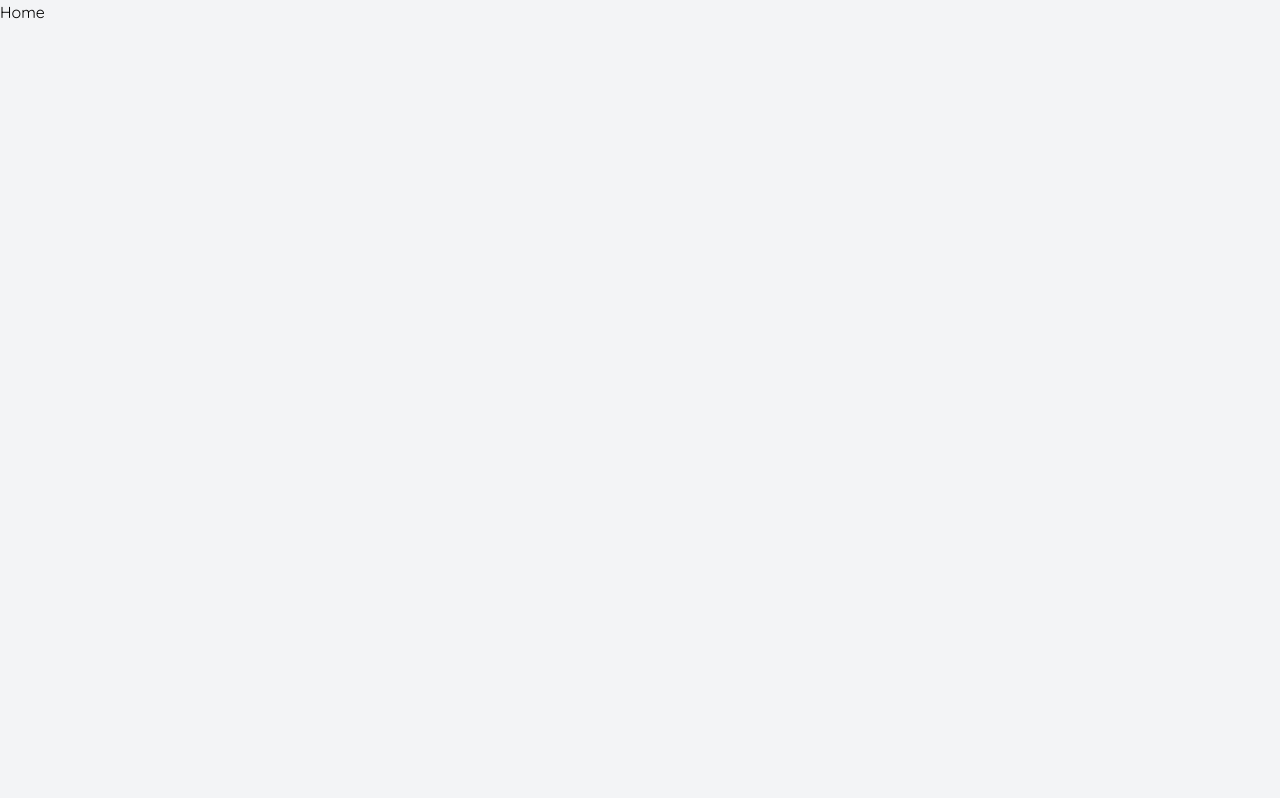
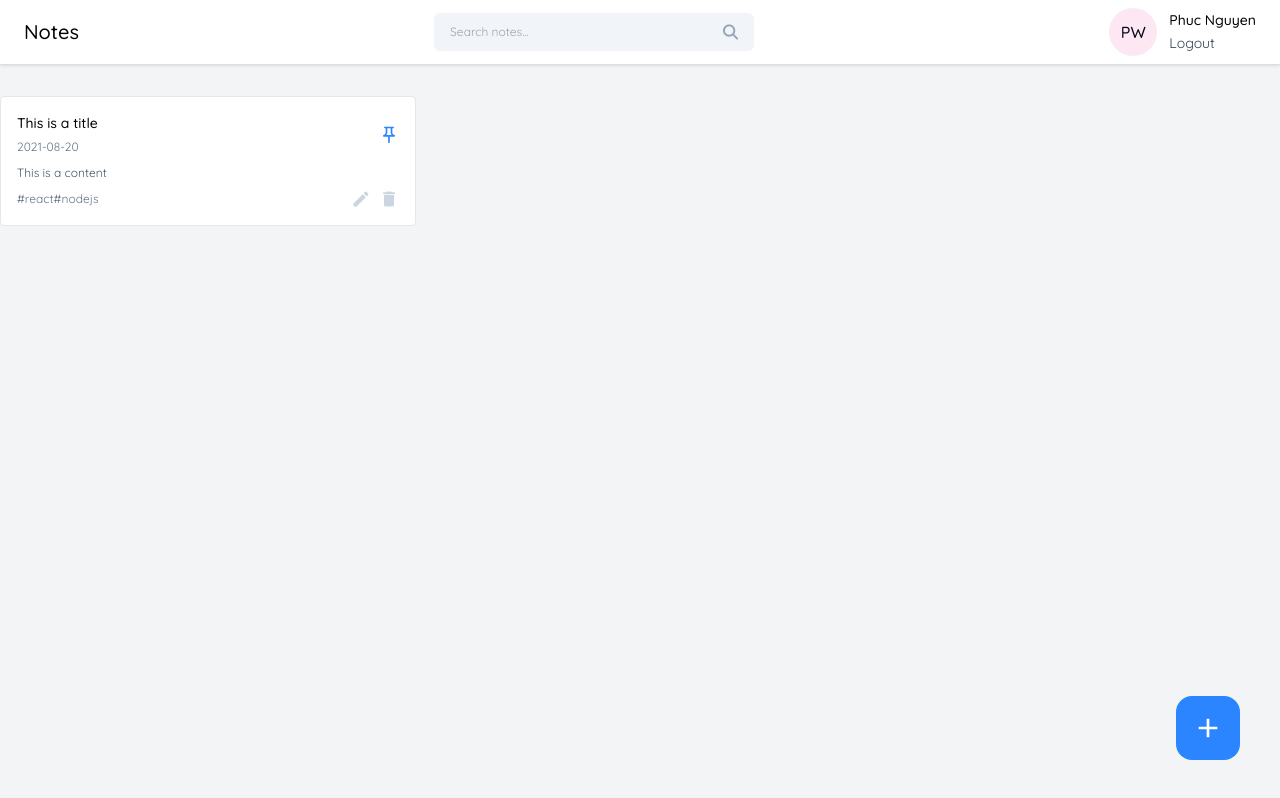
Before and after one commit to quatabenho/mern-stack-notes-app, a React (Vite) app in the folder frontend/mern-stack-notes-app/: page /dashboard in a window 1280 px wide. Built offline with nearby package versions, Linux system fonts and the light colour scheme.

Commit message:
add something

```diff
--- a/frontend/mern-stack-notes-app/package.json
+++ b/frontend/mern-stack-notes-app/package.json
@@ -13,6 +13,7 @@
     "react": "^18.3.1",
     "react-dom": "^18.3.1",
     "react-icons": "^5.3.0",
+    "react-modal": "^3.16.1",
     "react-router-dom": "^6.26.1"
   },
   "devDependencies": {
--- /dev/null
+++ b/frontend/mern-stack-notes-app/src/components/Cards/NoteCard.jsx
@@ -0,0 +1,38 @@
+import React from 'react'
+import { MdOutlinePushPin, MdCreate, MdDelete } from 'react-icons/md'
+
+const NoteCard = ({title, date, content, tags, isPinned, onEdit, onDelete, onPinNote}) => {
+  return (
+    <div className='border rounded p-4 bg-white hover:shadow-xl transition-all ease-in-out'>
+        <div className='flex items-center justify-between'>
+            <div>
+                <h6 className='text-sm font-medium'>{title}</h6>
+                <span className='text-xs text-slate-500'>{date}</span>
+            </div>
+
+            <MdOutlinePushPin className={`icon-btn ${isPinned ? 'text-primary' : 'text-slate-300'}`} onClick={onPinNote} />
+        </div>
+
+        <p className='text-xs text-slate-600 mt-2'>{content?.slice(0, 60)}</p>
+
+        <div className='flex items-center justify-between mt-2'>
+            <div className='text-xs text-slate-500'>{tags}</div>
+
+            <div className='flex items-center gap-2'>
+                <MdCreate
+                    className='icon-btn hover:text-green-600'
+                    onClick={onEdit}
+                />
+
+                <MdDelete
+                    className='icon-btn hover:text-red-600'
+                    onClick={onDelete}
+                />
+            </div>
+
+        </div>
+    </div>
+  )
+}
+
+export default NoteCard
--- /dev/null
+++ b/frontend/mern-stack-notes-app/src/components/Cards/ProfileInfo.jsx
@@ -0,0 +1,22 @@
+import React from 'react'
+import { getInitials } from '../../utils/helper'
+
+const ProfileInfo = ({ onLogout}) => {
+  return (
+    <div className='flex items-center gap-3'>
+        <div className='w-12 h-12 flex items-center justify-center rounded-full text-slate-950 font-medium bg-pink-100'>
+            {getInitials('Phuc wguyen')}
+        </div>
+
+        <div>
+            <p className='text-sm font-medium'>Phuc Nguyen</p>
+            <button className='text-sm text-slate-700' onClick={onLogout}>
+                Logout
+            </button>
+        </div>
+    </div>
+
+ )
+}
+
+export default ProfileInfo
--- /dev/null
+++ b/frontend/mern-stack-notes-app/src/components/Input/TagInput.jsx
@@ -0,0 +1,58 @@
+import React from 'react'
+import { MdAdd, MdClose } from 'react-icons/md'
+
+const TagInput = () => {
+
+    const [inputValue, setInputValue] = React.useState('')
+    const handleInputChange = (e) => {
+        setInputValue(e.target.value)
+    }
+
+    const addNewTag = () => {
+        if (inputValue.trim() !== '') {
+            setTags([...tags, inputValue.trim()])
+            setInputValue('')
+        }
+    }
+
+    const handleKeyDown = (e) => {
+        if (e.key === 'Enter') {
+            addNewTag()
+        }
+    }
+
+    const handleRemoveTag = (tagToRemove) => {
+        setTags(tags.filter((tag) => tag !== tagToRemove))
+    }
+
+    return (
+        <div>
+            {tags?.length > 0 && (
+            <div className='flex items-center gap-2 flex-wrap mt-2'>
+                {tags.map((tag, index) => (
+                    <span key={index} className=''>
+                        # {tag}
+                        <button onClick={() => {handleRemoveTag(tag)}}>
+                            <MdClose />
+                        </button>
+                    </span>
+                ))}
+            </div>
+            )}
+
+            <div className='flex items-center gap-4 mt-3'>
+                <input type='text' className='text-sm bg-transparent border px-3 py-2 rounded outline-none'
+                    placeholder='Add tags' onChange={handleInputChange}
+                    onKeyDown={handleKeyDown}/>
+
+                <button className='w-8 h-8 flex items-center justify-center rounded border border-blue-700 hover:bg-blue-700 text-white'
+                    onClick={()=>{addNewTag()}}
+                >
+                    <MdAdd className='text-2xl text-blue-700 hover:text-white' />
+                </button>
+            </div>
+        </div>
+  )
+}
+
+export default TagInput
--- a/frontend/mern-stack-notes-app/src/components/Navbar/Navbar.jsx
+++ b/frontend/mern-stack-notes-app/src/components/Navbar/Navbar.jsx
@@ -1,9 +1,39 @@
 import React from 'react'
+import ProfileInfo from '../Cards/ProfileInfo'
+import { useNavigate } from 'react-router-dom'
+import SearchBar from '../SearchBar/SearchBar';
 
 const Navbar = () => {
+
+  const [searchQuery, setSearchQuery] = React.useState('')
+
+  const navigate = useNavigate;
+  const onLogout = () => {
+    navigate('/login')
+    // Logout API Call
+  }
+
+  const handleSearch = () => {}
+
+  const onClearSearch = () => {
+    setSearchQuery('')
+  }
+
   return (
     <div className='bg-white flex items-center justify-between px-6 py-2 drop-shadow'>
         <h2 className='text-xl font-medium text-black py-2'>Notes</h2>
+
+        <SearchBar
+          value={searchQuery}
+          onChange={({target}) => {
+            setSearchQuery(target.value)
+          }}
+
+          handleSearch={handleSearch}
+          onClearSearch={onClearSearch}
+
+          />
+        <ProfileInfo onLogout={onLogout}/>
     </div>
   )
 }
--- /dev/null
+++ b/frontend/mern-stack-notes-app/src/components/SearchBar/SearchBar.jsx
@@ -0,0 +1,27 @@
+import React from 'react'
+import { FaMagnifyingGlass } from 'react-icons/fa6'
+import { IoMdClose } from 'react-icons/io'
+
+const SearchBar = ({ value, onChange, handleSearch, onClearSearch}) => {
+  return (
+    <div className='w-80 flex items-center px-4 bg-slate-100 rounded-md'>
+      <input
+        type='text'
+        placeholder='Search notes...'
+        className='w-full text-xs bg-transparent py-[11px] outline-none'
+        value={value}
+        onChange={onChange}
+      />
+
+      {value && (
+       <IoMdClose
+            className='text-xl text-slate-500 cursor-pointer hover:text-black mr-3'
+            onClick={onClearSearch} />
+        )}
+
+      <FaMagnifyingGlass className='text-slate-400 cursor-pointer hover:text-black' onClick={handleSearch} />
+    </div>
+)
+}
+
+export default SearchBar
--- a/frontend/mern-stack-notes-app/src/index.css
+++ b/frontend/mern-stack-notes-app/src/index.css
@@ -25,4 +25,11 @@
     @apply w-full text-sm bg-primary text-white p-2 rounded my-1 hover:bg-blue-600;
   }
 
+  .icon-btn{
+    @apply text-xl text-slate-300 cursor-pointer hover:text-primary;
+  }
+
+  .input-label{
+    @apply text-xs text-slate-400;
+  }
 }
--- /dev/null
+++ b/frontend/mern-stack-notes-app/src/pages/Home/AddEditNote.jsx
@@ -0,0 +1,50 @@
+import { data } from 'autoprefixer'
+import React from 'react'
+import TagInput from '../../components/Input/TagInput'
+
+const AddEditNote = () => {
+
+    const [title, setTitle] = React.useState('')
+    const [content, setContent] = React.useState('')
+    const [tags, setTags] = React.useState([])
+
+
+    return (
+        <div>
+            <div className='flex flex-col gap-2'>
+                <label className='input-label'>TITLE</label>
+                <input
+                    type='text'
+                    placeholder='Go to gym at 5'
+                    className='text-2xl text-slate-950 outline-none'
+                    value={title}
+                    onChange={({target}) => setTitle(target.value)}
+                />
+            </div>
+
+            <div className='flex flex-col gap-2 mt-4'>
+                <label className='input-label'>CONTENT</label>
+                <textarea
+                    type='text'
+                    placeholder='Content'
+                    className='text-sm text-slate-950 outline-none bg-slate-50 p-2 rounded'
+                    row={10}
+                    value={content}
+                    onChange={({target}) => setContent(target.value)}
+                />
+            </div>
+
+            <div className='mt-3'>
+                <label className='input-label'>TAGS</label>
+                <TagInput tags={tags} setTags={setTags} />
+            </div>
+
+            <button className='btn-primary font-medium mt-5 p-3' onClick={() => {}}>
+                ADD
+            </button>
+
+        </div>
+  )
+}
+
+export default AddEditNote
--- a/frontend/mern-stack-notes-app/src/pages/Home/Home.jsx
+++ b/frontend/mern-stack-notes-app/src/pages/Home/Home.jsx
@@ -1,8 +1,58 @@
 import React from 'react'
+import Navbar from '../../components/Navbar/Navbar'
+import NoteCard from '../../components/Cards/NoteCard'
+import { MdAdd } from 'react-icons/md'
+import AddEditNote from './AddEditNote'
+import Modal from 'react-modal'
 
 const Home = () => {
+
+  const [openAddEditModal, setOpenAddEditModal] = React.useState({
+    isShown: false,
+    type: 'add',
+    data: null,
+  })
+
   return (
-    <div>Home</div>
+    <>
+      <Navbar />
+
+        <div className='container mx-auto'>
+          <div className='grid grid-cols-3 gap-4 mt-8'>
+
+            < NoteCard
+              title='This is a title'
+              date='2021-08-20'
+              content='This is a content'
+              tags={['#react', '#nodejs']}
+              isPinned={true}
+              onEdit={() => {}}
+              onDelete={() => {}}
+              onPinNote={() => {}}
+            />
+          </div>
+        </div>
+
+        <button className='w-16 h-16 flex items-center justify-center rounded-2xl bg-primary hover:bg-blue-600 absolute right-10 bottom-10'
+         onClick={() => {
+          setOpenAddEditModal({ isShown: true, type: 'add', data: null })
+         }}>
+
+          <MdAdd className='text-[32px] text-white' />
+        </button>
+
+        <Modal
+          isOpen={openAddEditModal.isShown}
+          onRequestClose={() => {}}
+          style = {{overlay:{backgroundColor: 'rgba(0,0,0,0.2)'}}}
+          contentLabel=''
+          className='w-[40%] max-h-3/4 bg-white rounded-md mx-auto mt-14 p-5 overflow-hidden'
+          >
+            <AddEditNote />
+
+        </Modal>
+
+    </>
   )
 }
 
--- a/frontend/mern-stack-notes-app/src/utils/helper.js
+++ b/frontend/mern-stack-notes-app/src/utils/helper.js
@@ -2,3 +2,14 @@ export const validateEmail = (email) => {
     const regex = /^[^\s@]+@[^\s@]+\.[^\s@]+$/;
     return regex.test(email)
 };
+
+export const getInitials = (name) => {
+    const words = name.split(' ');
+    let intials = '';
+
+    for (let i = 0; i < Math.min(words.length, 2); i++) {
+        intials += words[i][0];
+    }
+
+    return intials.toUpperCase();
+}
```
Also changed, not shown: 1 other file (tests, documents, lock files or other folders).
